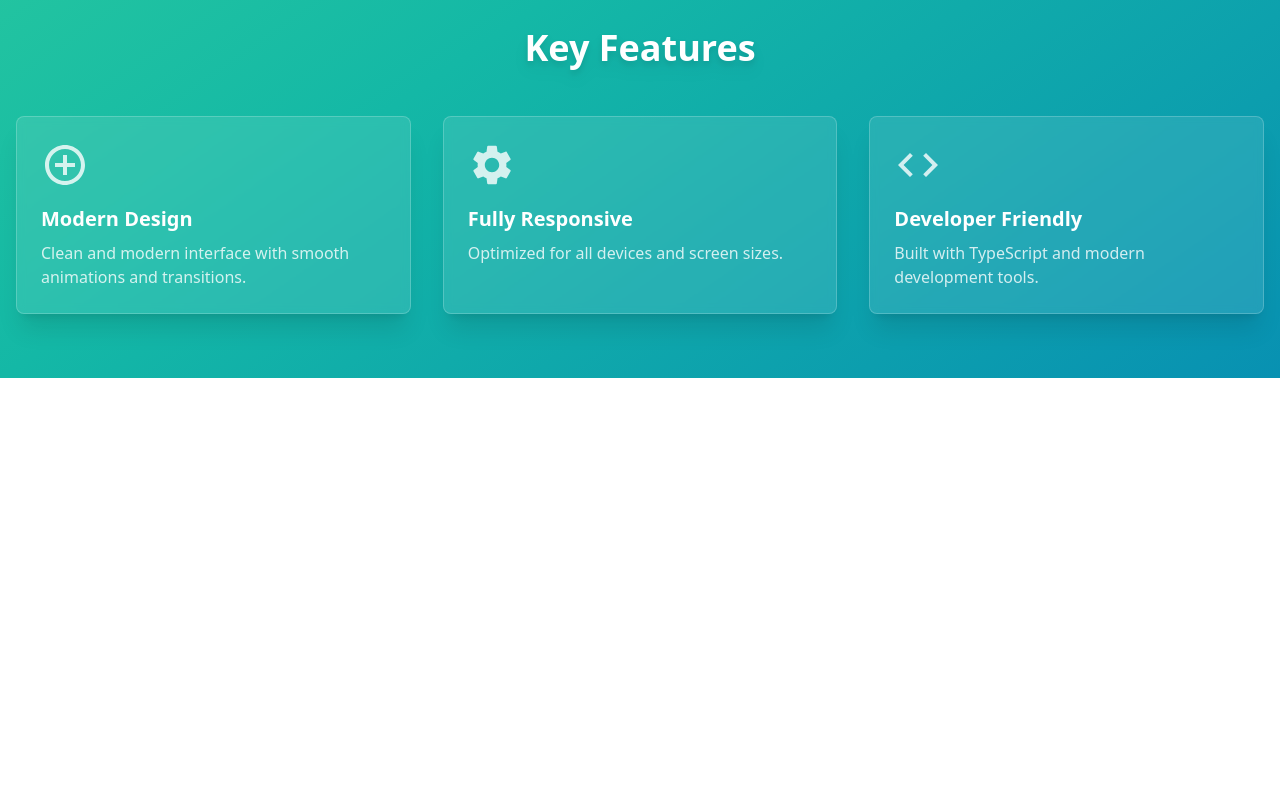
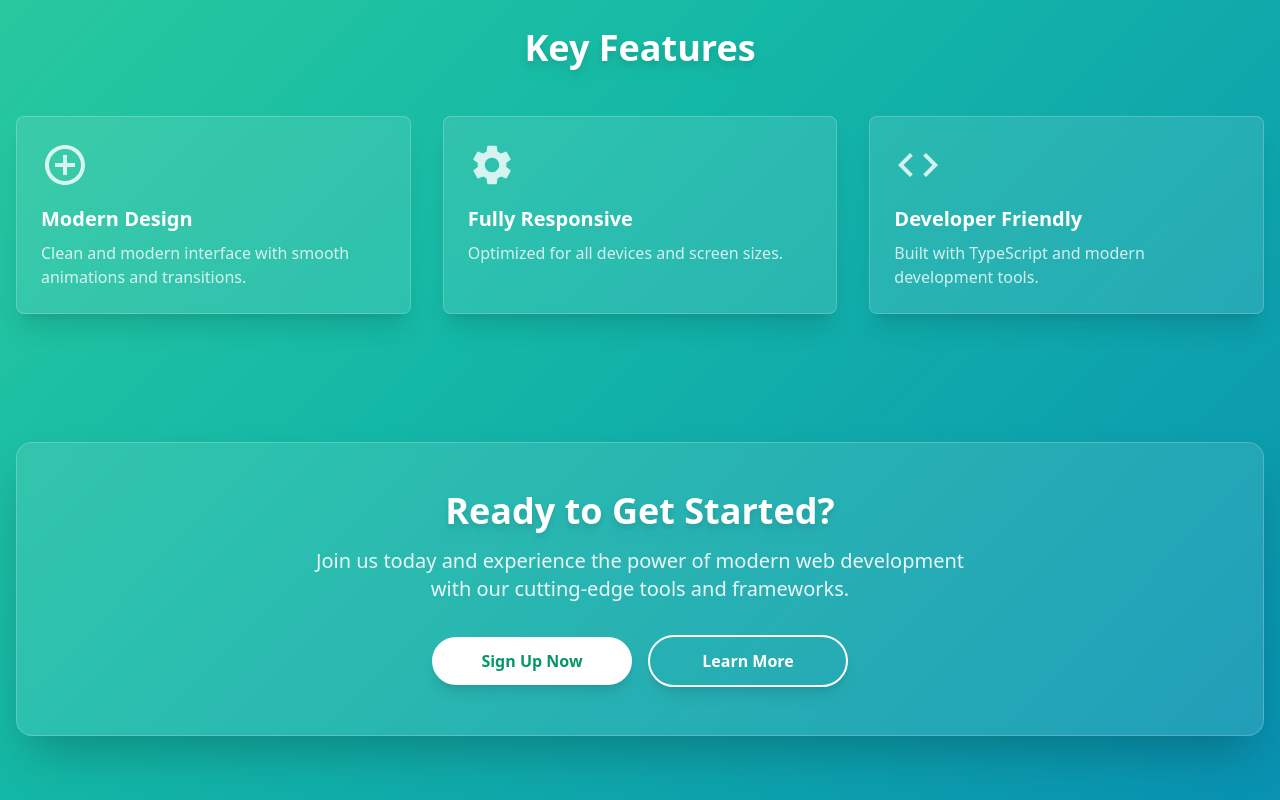
Before and after one commit to aivf-vibe/nexus_landing_83eff28d, a React (Vite) app: page / in a window 1280 px wide. Shown: the part 506-1306 px from the top of the page. Before the commit the page ends 884 px from the top, so only its background shows below. Built offline with nearby package versions, Linux system fonts and the light colour scheme.

Commit message:
feat: Add call-to-action section

```diff
--- a/src/App.tsx
+++ b/src/App.tsx
@@ -81,6 +81,34 @@ const App: FC = () => {
           </div>
         </div>
       </div>
+
+      {/* CTA Section */}
+      <div className="container mx-auto px-4 py-16">
+        <div className="bg-white/10 backdrop-blur-sm rounded-2xl border border-white/20 shadow-2xl p-8 md:p-12 text-center animate-fade-in">
+          <h2 className="text-3xl md:text-4xl font-bold text-white mb-4 drop-shadow-lg">
+            Ready to Get Started?
+          </h2>
+          <p className="text-lg md:text-xl text-white/90 mb-8 max-w-2xl mx-auto">
+            Join us today and experience the power of modern web development with our cutting-edge tools and frameworks.
+          </p>
+          <div className="flex flex-col sm:flex-row gap-4 justify-center items-center">
+            <button
+              onClick={handleGetStarted}
+              className="bg-white text-emerald-600 px-8 py-3 rounded-full font-semibold hover:bg-emerald-50 transition-all focus:outline-none focus:ring-2 focus:ring-white focus:ring-opacity-50 shadow-lg hover:scale-105 transform duration-200 ease-in-out min-w-[200px]"
+              aria-label="Sign Up Now"
+            >
+              Sign Up Now
+            </button>
+            <button
+              onClick={handleGetStarted}
+              className="bg-transparent border-2 border-white text-white px-8 py-3 rounded-full font-semibold hover:bg-white/10 transition-all focus:outline-none focus:ring-2 focus:ring-white focus:ring-opacity-50 shadow-lg hover:scale-105 transform duration-200 ease-in-out min-w-[200px]"
+              aria-label="Learn More"
+            >
+              Learn More
+            </button>
+          </div>
+        </div>
+      </div>
     </div>
   )
 }
```
